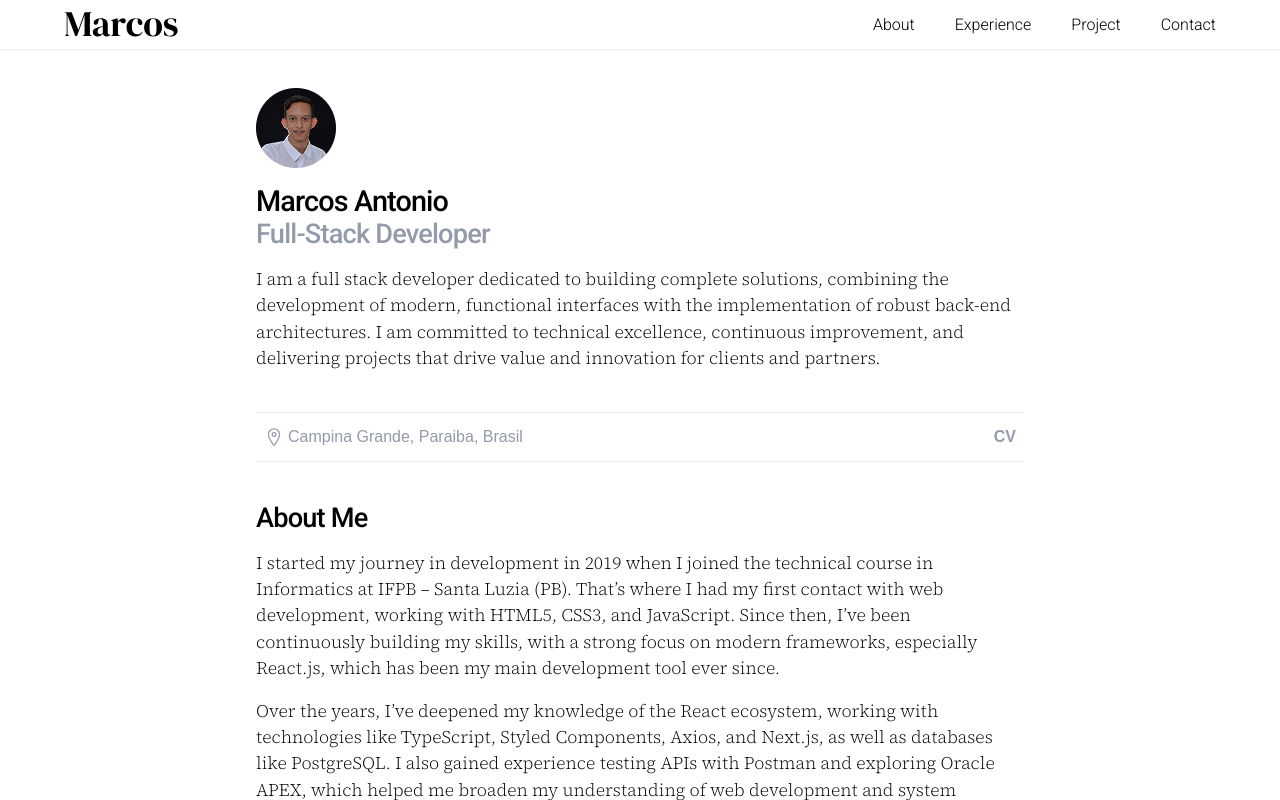
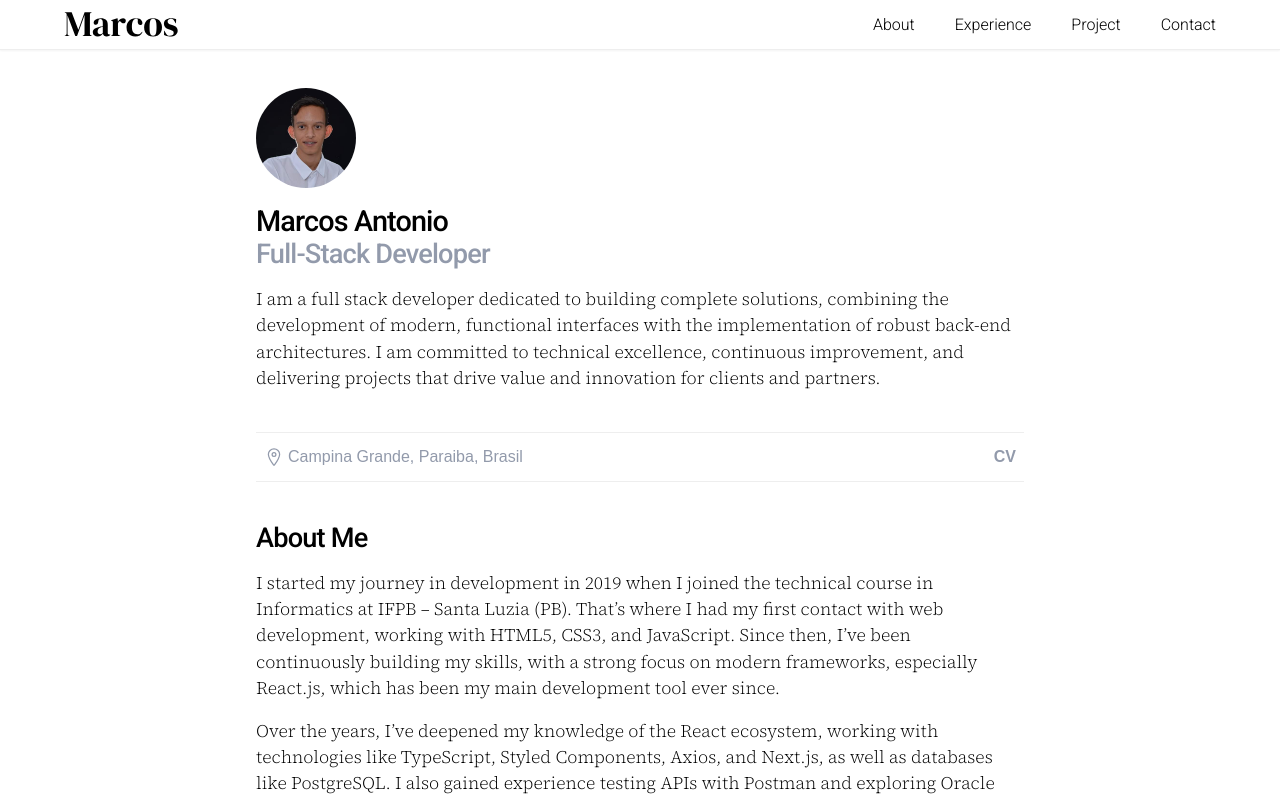
Before and after one commit to MarcosAntonio15243/MarcosAntonio15243.github.io, a Next.js app: page / in a window 1280 px wide. Shown: the top 800 px of the page. Built offline with nearby package versions, Linux system fonts and the light colour scheme.

Commit message:
chore: Trocando imagem de perfil por outra com maior resolução

```diff
--- a/src/app/page.tsx
+++ b/src/app/page.tsx
@@ -21,8 +21,9 @@ export default function Home() {
             <img
               src="/assets/profile.webp"
               alt="Profile photo of Marcos Antonio"
-              height={80}
-              width={80}
+              height={100}
+              width={100}
+              className="rounded-full"
             />
             <div className="flex flex-col gap-0">
               <h1>Marcos Antonio</h1>
```
Also changed, not shown: public/assets/profile.webp.
